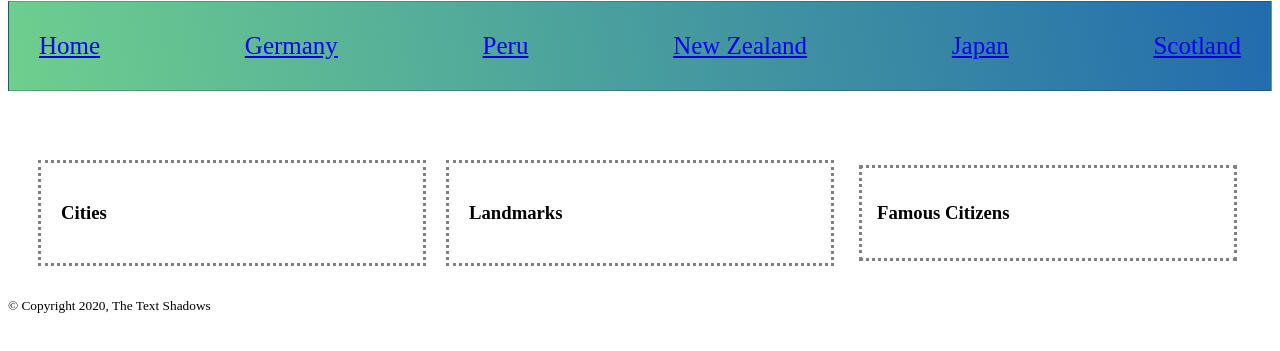
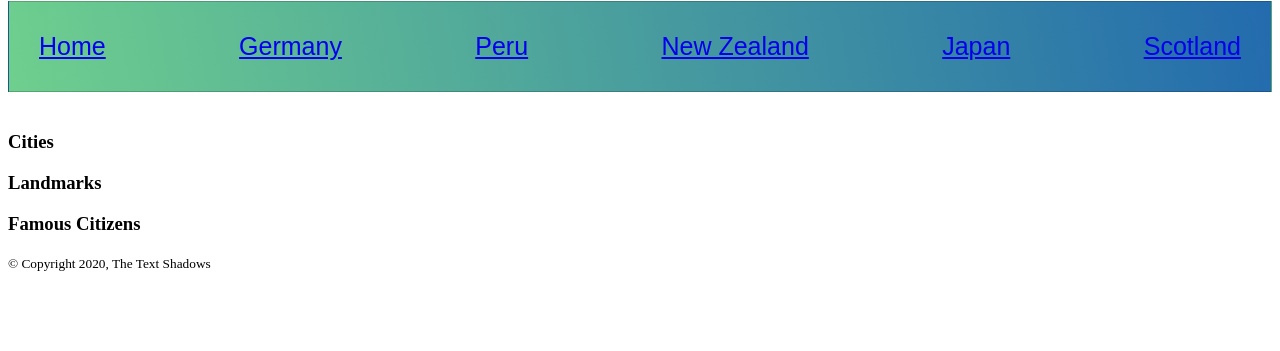
Before and after one commit to nss-day-cohort-45/hello-world-the-text-shadows, a plain HTML site: page index.html in a window 1280 px wide. Shown: the part 411-762 px from the top of the page. Drawn offline with Linux system fonts and the light colour scheme.

Commit message:
merge conflicts

```diff
--- a/styles/main.css
+++ b/styles/main.css
@@ -1,4 +1,10 @@
-@import "country_list.css";
+@import "country_name_styling.css";
+
+@import "footer.css";
+
+@import "countryimage.css";
+
+@import "background&font.css";
 .logo {
     height: 400px;
 }
@@ -9,4 +15,5 @@
     padding: 30px;
     font-size: 25px;
     justify-content: space-between;
+    font-family: 'Poppins', sans-serif;
 }
```
